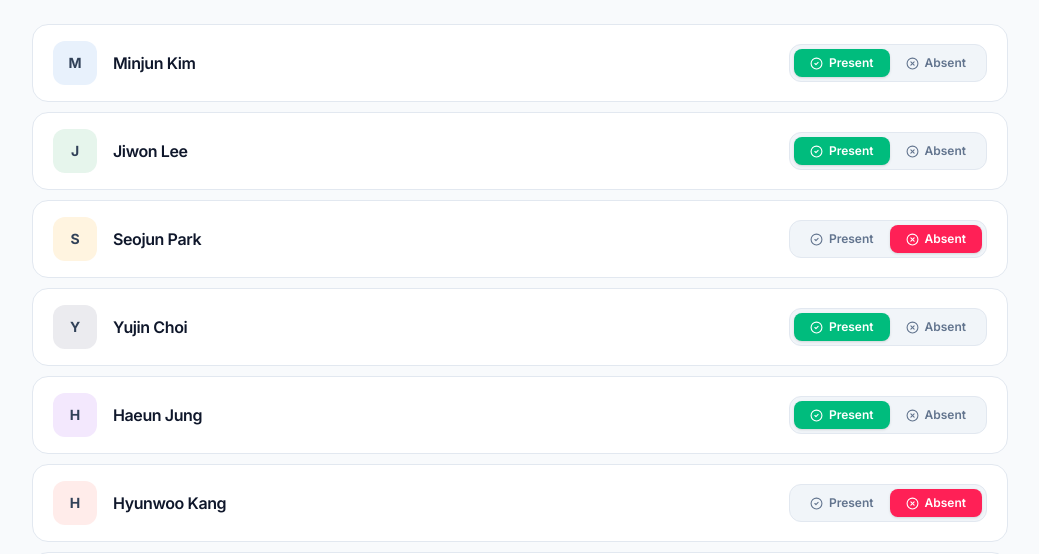
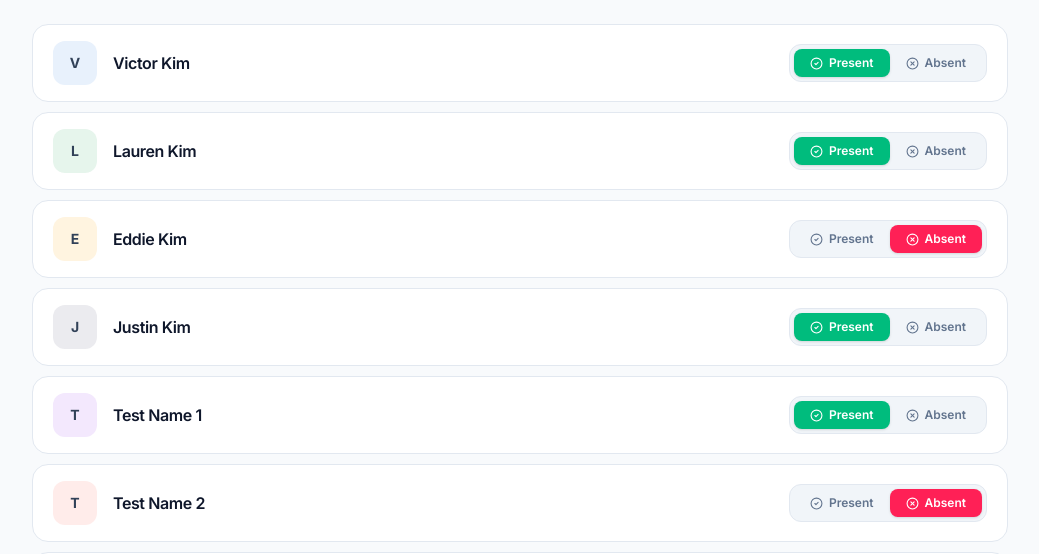
Before and after one commit to Galahad0406/Attend-os, a React (Vite) app: page / in a window 1280 px wide. Shown: the part 337-891 px from the top of the page, without its empty margins (120-1159 px from the left). Built offline with nearby package versions, Linux system fonts and the light colour scheme.

Commit message:
Update initial student data with new names and statuses

```diff
--- a/src/app/App.tsx
+++ b/src/app/App.tsx
@@ -30,14 +30,14 @@ const avatarColors = [
 
 // Dummy Student Data
 const initialStudents: Student[] = [
-  { id: 1, name: "Minjun Kim", status: "present", avatarBg: avatarColors[0] },
-  { id: 2, name: "Jiwon Lee", status: "present", avatarBg: avatarColors[1] },
-  { id: 3, name: "Seojun Park", status: "absent", avatarBg: avatarColors[2] },
-  { id: 4, name: "Yujin Choi", status: "present", avatarBg: avatarColors[3] },
-  { id: 5, name: "Haeun Jung", status: "present", avatarBg: avatarColors[4] },
-  { id: 6, name: "Hyunwoo Kang", status: "absent", avatarBg: avatarColors[5] },
-  { id: 7, name: "Dohyun Yoon", status: "present", avatarBg: avatarColors[0] },
-  { id: 8, name: "Sohee Han", status: "present", avatarBg: avatarColors[1] },
+  { id: 1, name: "Victor Kim", status: "present", avatarBg: avatarColors[0] },
+  { id: 2, name: "Lauren Kim", status: "present", avatarBg: avatarColors[1] },
+  { id: 3, name: "Eddie Kim", status: "absent", avatarBg: avatarColors[2] },
+  { id: 4, name: "Justin Kim", status: "present", avatarBg: avatarColors[3] },
+  { id: 5, name: "Test Name 1", status: "present", avatarBg: avatarColors[4] },
+  { id: 6, name: "Test Name 2", status: "absent", avatarBg: avatarColors[5] },
+  { id: 7, name: "Test Name 3", status: "present", avatarBg: avatarColors[0] },
+  { id: 8, name: "Test Name 4", status: "present", avatarBg: avatarColors[1] },
 ];
 
 export default function AttendanceManager({ onBack }: AttendanceManagerProps) {
```
